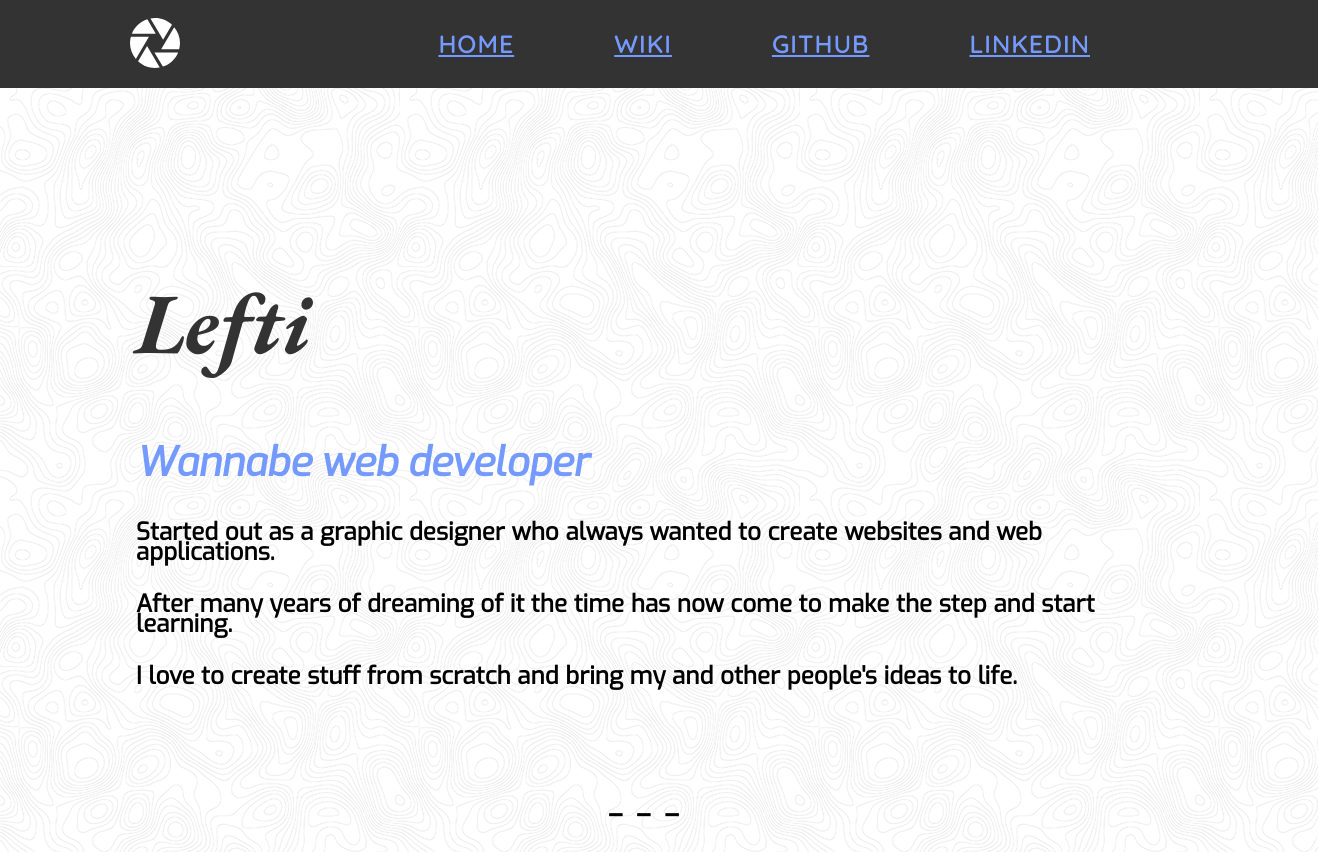
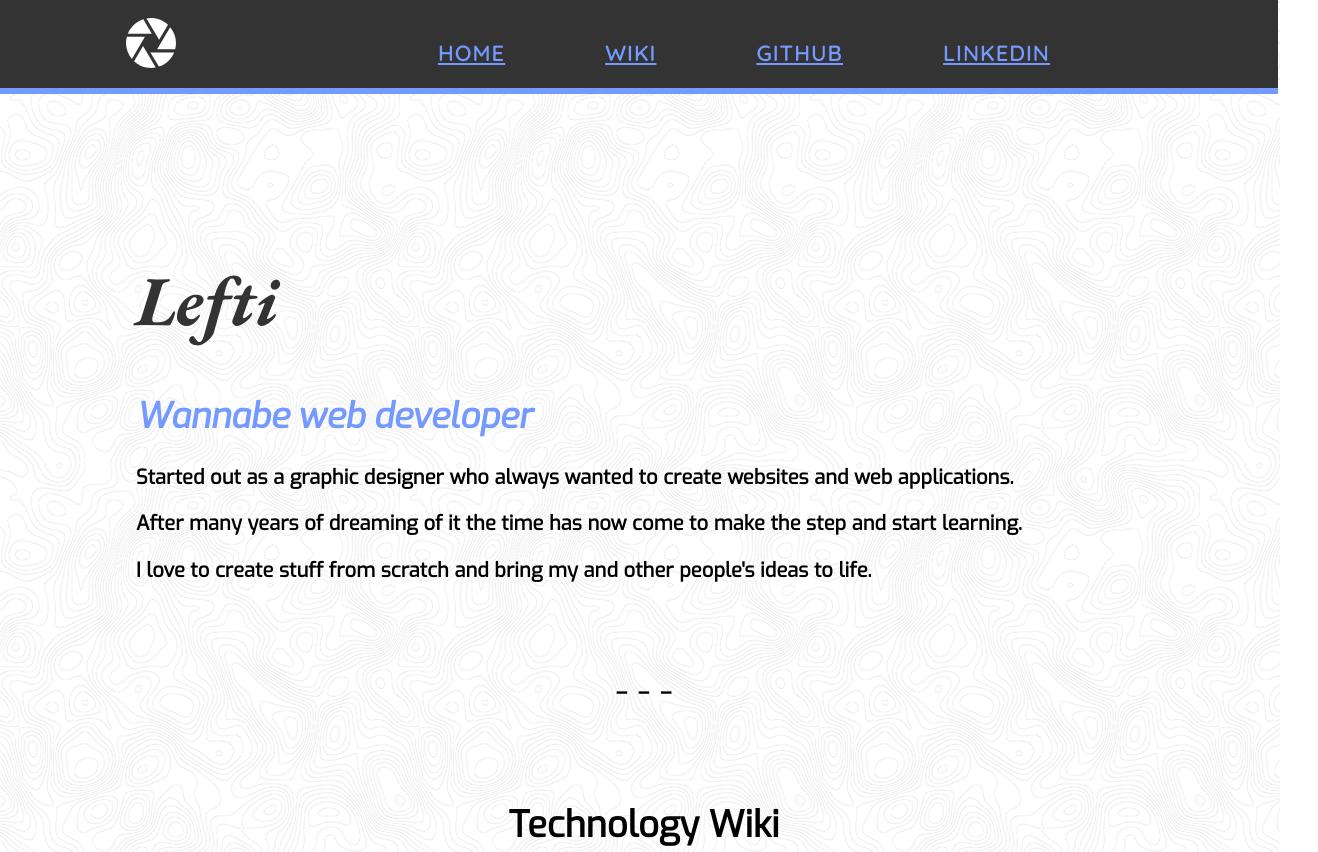
Before and after one commit to Lefti-t/my_first_website, a plain HTML site: page index.html in a window 1280 px wide. Shown: the top 852 px of the page, 1318 px wide, since content can reach past the window. Drawn offline with nearby package versions, Linux system fonts and the light colour scheme.

Commit message:
text sizes

```diff
--- a/index.html
+++ b/index.html
@@ -9,13 +9,13 @@
         @import url('https://fonts.googleapis.com/css2?family=Courier+Prime&family=EB+Garamond:ital,wght@1,700&family=Exo:ital@0;1&family=Quicksand:wght@600&display=swap');
     </style>
 </head>
-<menu>
+<nav>
     <img class="logo" src="assets/aperture.svg">
     <a href="#HOME">HOME</a>
     <a href="#WIKI ">WIKI</a>
-    <a href="#GITHUB">GITHUB</a>
-    <a href="#LINKEDIN">LINKEDIN</a>
-</menu>
+    <a href="https://github.com/Lefti-t/"">GITHUB</a>
+    <a href="https://www.linkedin.com/in/lefteris-tsinaroglou-ba70b61a9/">LINKEDIN</a>
+</nav>
 
 <body>
     <div>
--- a/style.css
+++ b/style.css
@@ -1,4 +1,4 @@
-menu {
+nav {
     position: absolute;
     width: 100%;
     height: 90px;
@@ -7,7 +7,7 @@ menu {
     align-items: center;
     display: flex;
     justify-content: flex-end;
-
+    border-bottom: 6px solid #759aff;
 
 
 }
@@ -15,9 +15,10 @@ menu {
 a {
     position: relative;
     text-decoration: underline ;
-    font-size: 25px;
+    font-size: 22px;
     color: #759aff;
     margin-right: 100px;
+    margin-top: 20px;
     right: 10%;
     font-family: 'Quicksand', sans-serif;
     letter-spacing: 1px;
@@ -45,28 +46,29 @@ body {
 
 }
 h1 {
-    font-size: 86px;
+    font-size: 70px;
     font-family: 'EB Garamond', serif;
     color: #333333;
+
 }
 
 h2 {
     color: #759aff;
-    font-size: 40px;
+    font-size: 35px;
     font-family: 'Exo', sans-serif;
     font-style: italic;
 
 }
 
 h4 {
-    font-size: 24px;
+    font-size: 20px;
     letter-spacing: 0.1px;
     font-family: 'Exo', sans-serif;
     line-height: 20px;
 }
 
 h3 {
-    font-size: 46px;
+    font-size: 36px;
     font-family: 'Exo', sans-serif;
 
 }
@@ -85,7 +87,7 @@ p{
 }
 
 h5 {
-    font-size: 38px;
+    font-size: 32px;
     font-family: 'Exo', sans-serif;
     color: #333333;
 }
```
